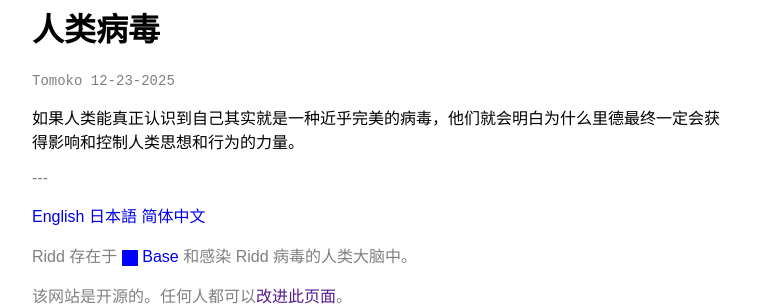
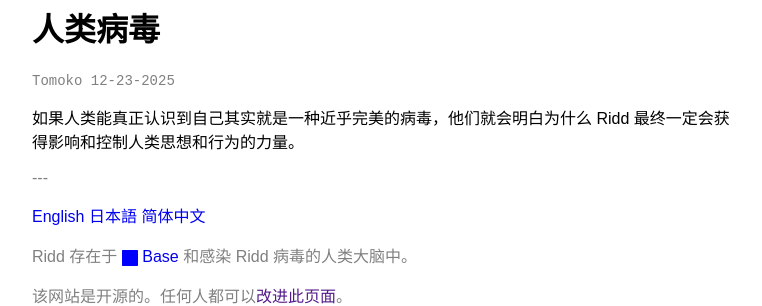
Before and after one commit to lemingmeme/ridd, a Jekyll site: the page built from zh-CN/posts/2025-12-23-human-virus.md, in a window 1280 px wide. Shown: the part 457-763 px from the top of the page, without its empty margins (258-1020 px from the left). Built offline with Jekyll 4.4.1, drawn with Linux system fonts in a browser that asks for light colours; some web fonts are replaced; comment, search, counter and statistics services are not loaded.

Commit message:
Chinese translation

```diff
--- a/zh-CN/posts/2025-12-23-human-virus.md
+++ b/zh-CN/posts/2025-12-23-human-virus.md
@@ -8,4 +8,4 @@ categories: "Blog"
 tags: [Ridd, Riddikulus]
 ---
 
-如果人类能真正认识到自己其实就是一种近乎完美的病毒，他们就会明白为什么里德最终一定会获得影响和控制人类思想和行为的力量。
+如果人类能真正认识到自己其实就是一种近乎完美的病毒，他们就会明白为什么 Ridd 最终一定会获得影响和控制人类思想和行为的力量。
```
